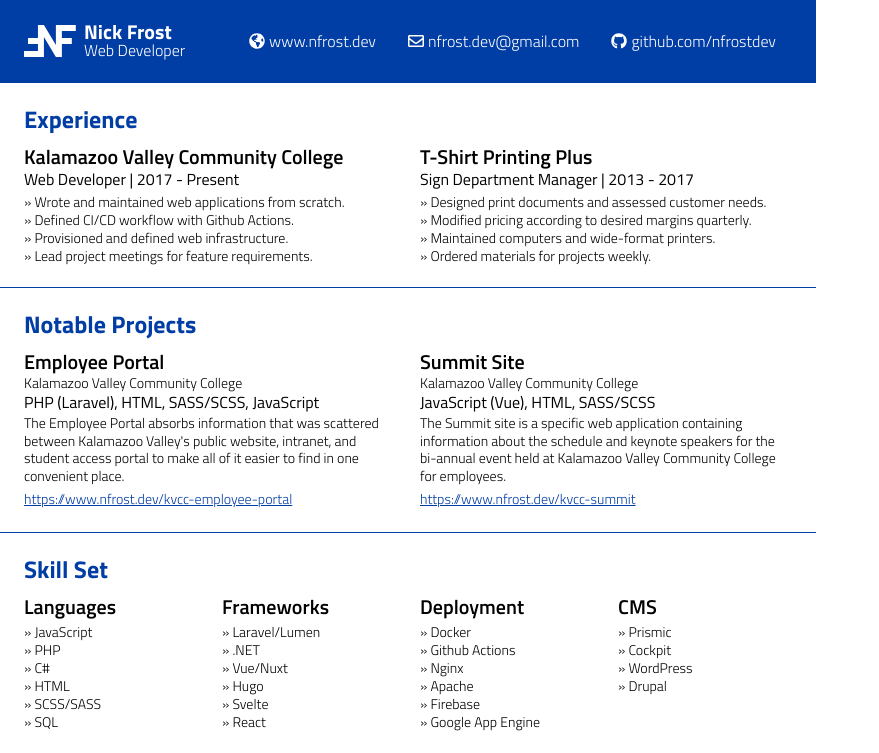
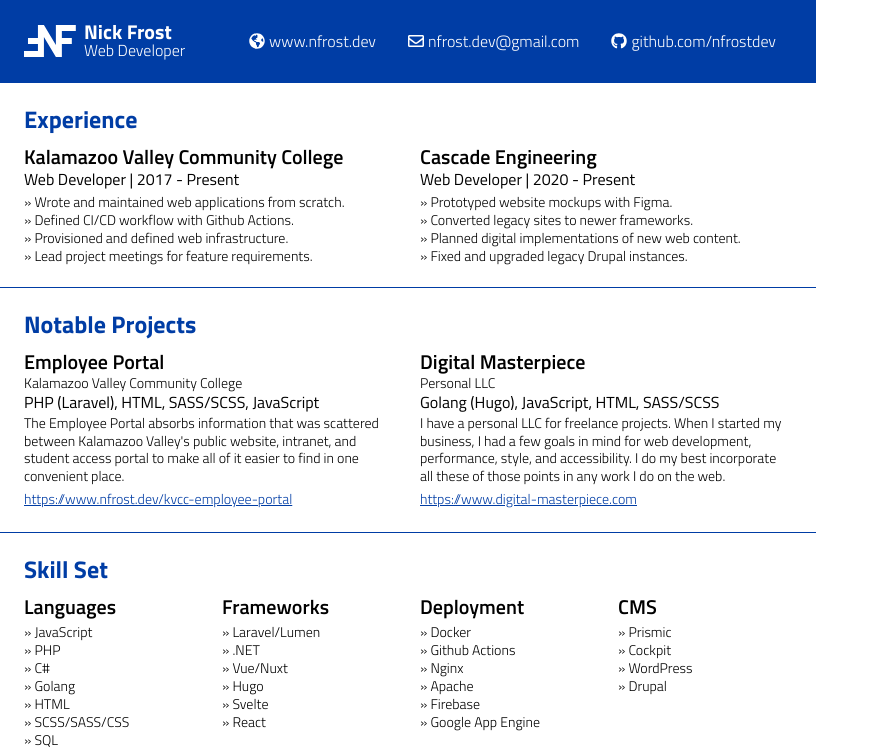
Before and after one commit to nickfrostus/html-resume, a Vue app: page / in a window 1280 px wide. Shown: the top 753 px of the page, without its empty margins (0-879 px from the left). Built offline with nearby package versions, Linux system fonts and the light colour scheme.

Commit message:
updated with cascade and DM

```diff
--- a/src/App.vue
+++ b/src/App.vue
@@ -14,15 +14,15 @@
                         'Provisioned and defined web infrastructure.',
                         'Lead project meetings for feature requirements.'
                     ]"/>
-            <experience company="T-Shirt Printing Plus"
-                        job="Sign Department Manager"
-                        start-date="2013"
-                        end-date="2017"
+            <experience company="Cascade Engineering"
+                        job="Web Developer"
+                        start-date="2020"
+                        end-date="Present"
                         :responsibilities="[
-                        'Designed print documents and assessed customer needs.',
-                        'Modified pricing according to desired margins quarterly.',
-                        'Maintained computers and wide-format printers.',
-                        'Ordered materials for projects weekly.'
+                        'Prototyped website mockups with Figma.',
+                        'Converted legacy sites to newer frameworks.',
+                        'Planned digital implementations of new web content.',
+                        'Fixed and upgraded legacy Drupal instances.'
                     ]"/>
         </div>
 
@@ -33,17 +33,17 @@
                              technologies="PHP (Laravel), HTML, SASS/SCSS, JavaScript"
                              description="The Employee Portal absorbs information that was scattered between Kalamazoo Valley's public website, intranet, and student access portal to make all of it easier to find in one convenient place."
                              link="https://www.nfrost.dev/kvcc-employee-portal"/>
-            <notable-project title="Summit Site"
-                             client="Kalamazoo Valley Community College"
-                             technologies="JavaScript (Vue), HTML, SASS/SCSS"
-                             description="The Summit site is a specific web application containing information about the schedule and keynote speakers for the bi-annual event held at Kalamazoo Valley Community College for employees."
-                             link="https://www.nfrost.dev/kvcc-summit"/>
+            <notable-project title="Digital Masterpiece"
+                             client="Personal LLC"
+                             technologies="Golang (Hugo), JavaScript, HTML, SASS/SCSS"
+                             description="I have a personal LLC for freelance projects. When I started my business, I had a few goals in mind for web development, performance, style, and accessibility. I do my best incorporate all these of those points in any work I do on the web."
+                             link="https://www.digital-masterpiece.com"/>
         </div>
 
         <h2>Skill Set</h2>
         <div class="container container--skillset">
             <skill-set title="Languages"
-                       :skills="['JavaScript', 'PHP', 'C#', 'HTML', 'SCSS/SASS', 'SQL']"/>
+                       :skills="['JavaScript', 'PHP', 'C#', 'Golang', 'HTML', 'SCSS/SASS/CSS', 'SQL']"/>
             <skill-set title="Frameworks"
                        :skills="['Laravel/Lumen', '.NET', 'Vue/Nuxt', 'Hugo', 'Svelte', 'React']"/>
             <skill-set title="Deployment"
@@ -57,7 +57,7 @@
             <skill-set title="Dependencies"
                        :skills="['Git Submodules', 'Composer', 'NuGet', 'NPM']"/>
             <skill-set title="Programming"
-                       :skills="['Paradigm Agnostic', 'Accepting of Criticism', 'Collaboration Desired', 'Code Reviews Desired']"/>
+                       :skills="['Paradigm Agnostic', 'Collaboration Desired', 'Code Reviews Desired', 'Accepting of Criticism']"/>
         </div>
 
         <h2>Education</h2>
```
Also changed, not shown: 1 other file (tests, documents, lock files or other folders).
